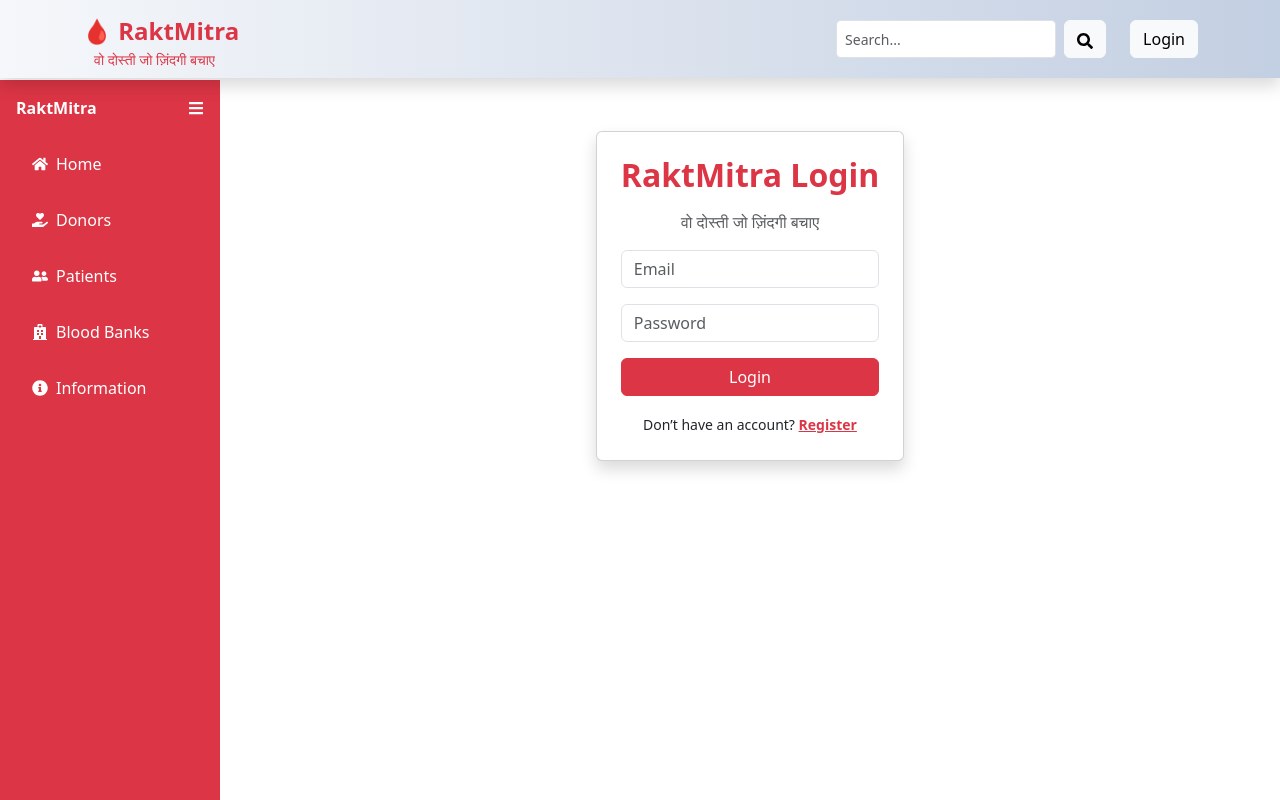
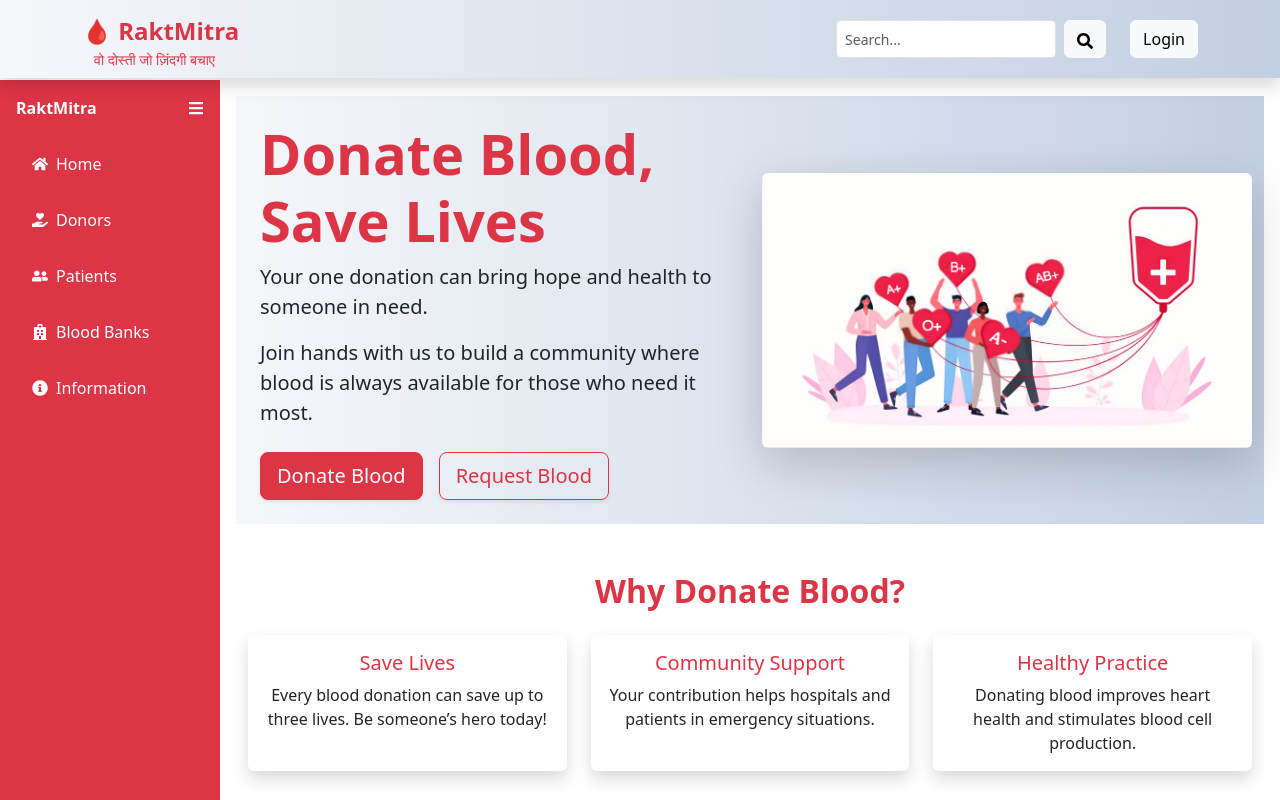
Before and after one commit to ayushchoyal/RaktMirta-frontend, a React (Vite) app: page / in a window 1280 px wide. Before the commit this address led to /login. Shown: the top 800 px of the page. Built offline with nearby package versions, Linux system fonts and the light colour scheme.

Commit message:
home page

```diff
--- a/src/App.jsx
+++ b/src/App.jsx
@@ -49,14 +49,17 @@ function App() {
             {/* Public Routes */}
             <Route path="/login" element={<Login />} />
             <Route path="/register" element={<Registration />} />
+            <Route path="/info" element={<Information />} />
+            <Route path="/" element={<Home />} />
+
 
             {/* User Routes */}
             {role !== "ADMIN" && isLoggedIn && (
               <>
-                <Route path="/" element={<Home />} />
+
                 <Route path="/blood_donar" element={<Donar />} />
                 <Route path="/donor/:id" element={<DonorDetails />} />
-                <Route path="/info" element={<Information />} />
+
                 <Route
                   path="/donor-registration"
                   element={<DonorRegistration />}
```
